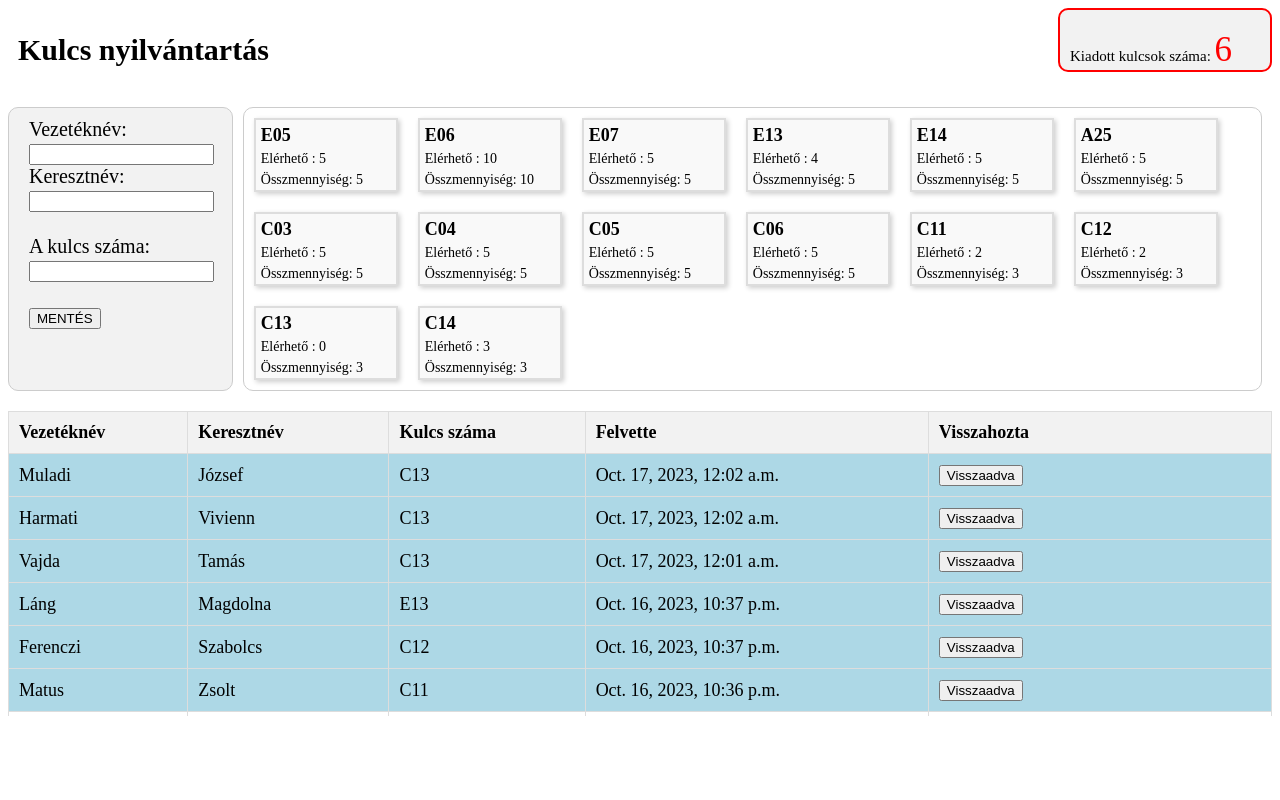
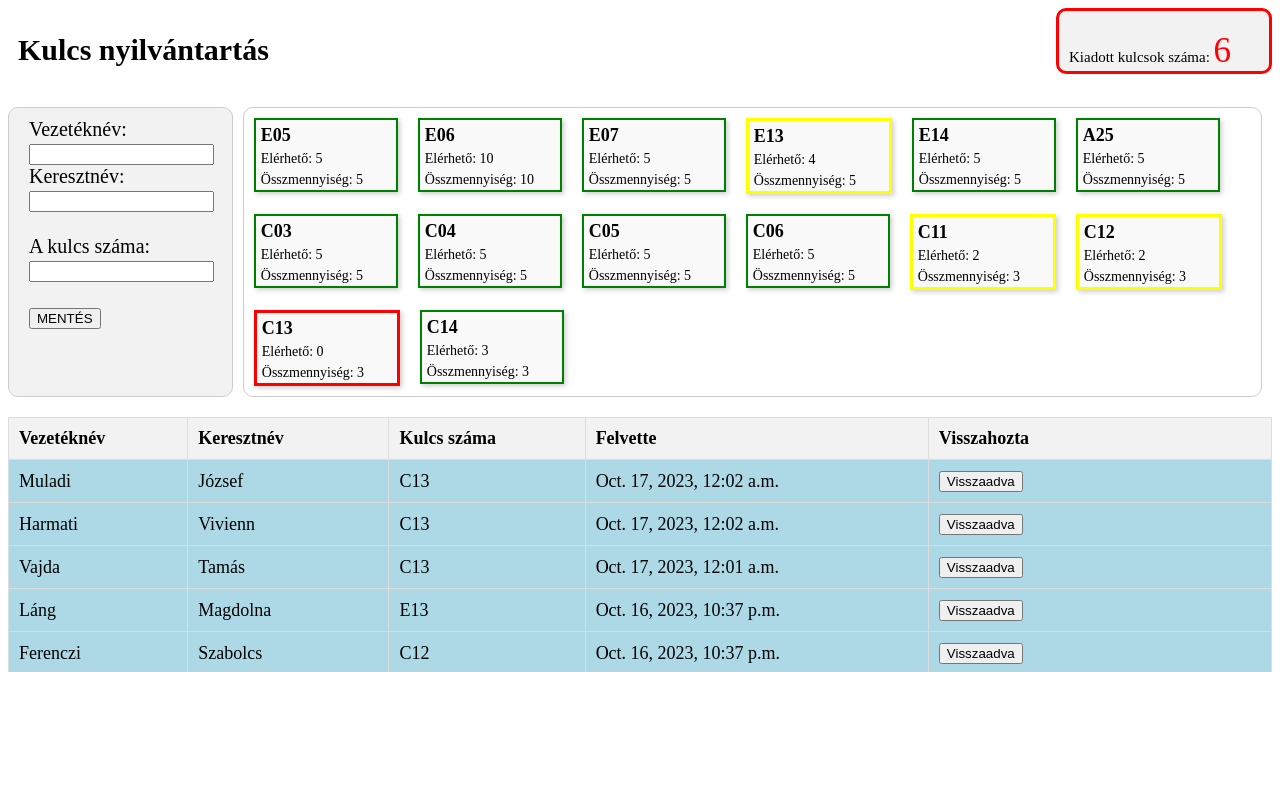
Before and after one commit to kobanya/KULCS_Django, a Django app: page / in a window 1280 px wide. Run offline with Django 4.2, Linux system fonts and the light colour scheme; data comes from the database, SQL or seed files in the repository; both versions use the stored data as it was after the commit.

Commit message:
Kulcskártyák kereteinek színezése :  zöld, sárga, piros

```diff
--- a/static/styles.css
+++ b/static/styles.css
@@ -7,7 +7,7 @@ div {
 .table-container {
     width: 100%;
     overflow: auto;
-    max-height: 305px;
+    max-height: 255px;
 }
 
 table {
@@ -124,3 +124,15 @@ th {
     font-size: 14px; /* Betűméret az információhoz */
     margin: 5px 0; /* Margin a bekezdések között */
 }
+
+.zold-keret {
+    border: 2px solid green;
+}
+
+.sarga-keret {
+    border: 3px solid yellow;
+}
+
+.piros-keret {
+    border: 3px solid red;
+}
--- a/templates/index.html
+++ b/templates/index.html
@@ -36,24 +36,32 @@
             <br><br>
             <input type="submit" id="mentes" value="MENTÉS">
             <br>
-            <div class="hiba">{% if messages %}
+            <div class="hiba">
+                {% if messages %}
                 <div>
                     {% for message in messages %}
                     <p>{{ message }}</p>
                     {% endfor %}
                 </div>
-            {% endif %}
+                {% endif %}
             </div>
             <br>
         </form>
     </div>
     <div class="masodik-kontener-2div-kulcsok">
     {% for kulcs in elerheto_kulcsok %}
-    <div class="kulcs-kartya">
-        <h2>{{ kulcs.kulcs_szam }}</h2>
-        <p>Elérhető : {{ kulcs.mennyiseg }}</p>
-        <p>Összmennyiség: {{ kulcs.max_mennyiseg }}</p>
-    </div>
+        <div class="kulcs-kartya
+            {% if kulcs.mennyiseg == kulcs.max_mennyiseg %}
+                zold-keret
+            {% elif kulcs.mennyiseg < kulcs.max_mennyiseg and kulcs.mennyiseg > 0 %}
+                sarga-keret
+            {% else %}
+                piros-keret
+            {% endif %}">
+            <h2>{{ kulcs.kulcs_szam }}</h2>
+            <p>Elérhető: {{ kulcs.mennyiseg }}</p>
+            <p>Összmennyiség: {{ kulcs.max_mennyiseg }}</p>
+        </div>
     {% endfor %}
 </div>
 
```
Also changed, not shown: db.sqlite3.
